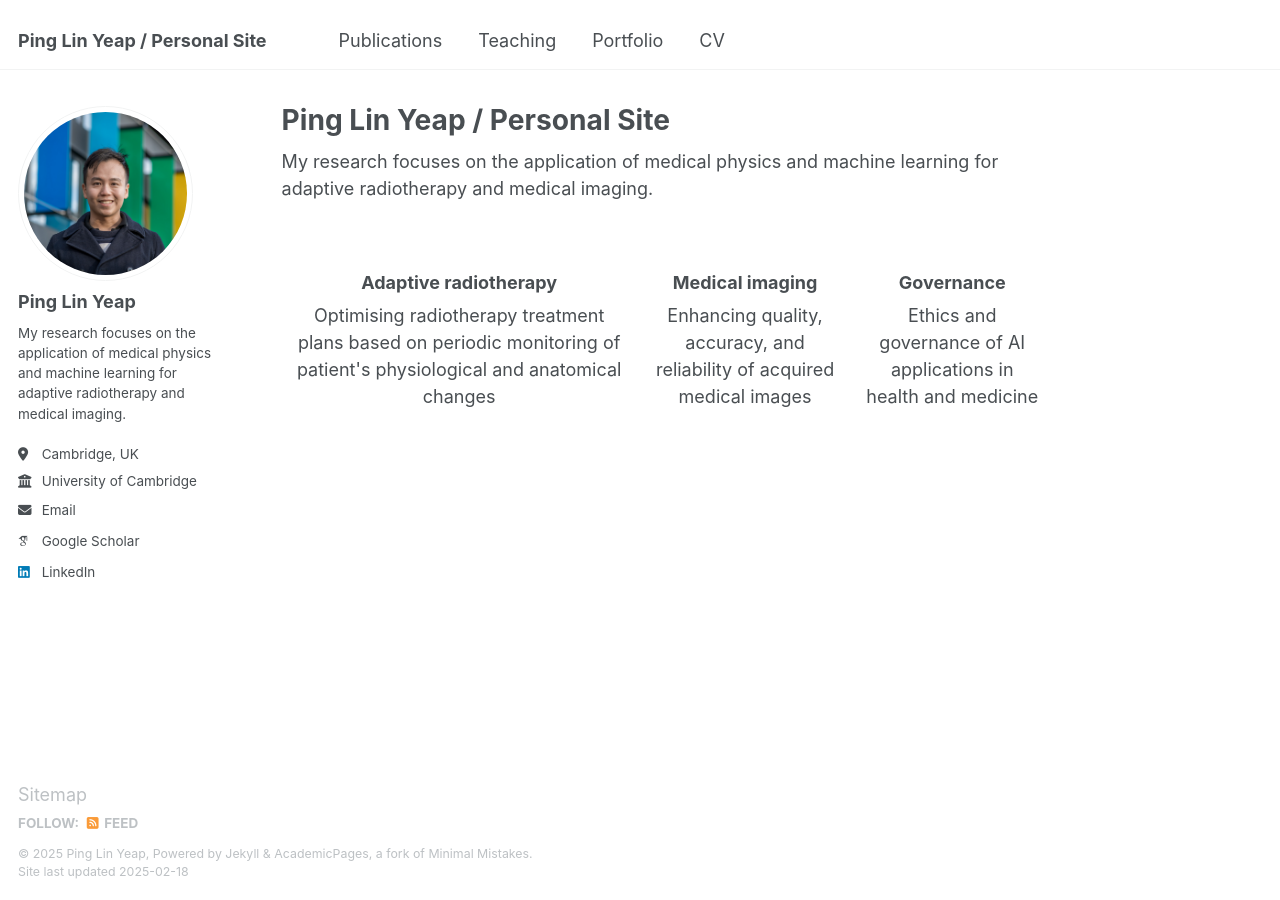
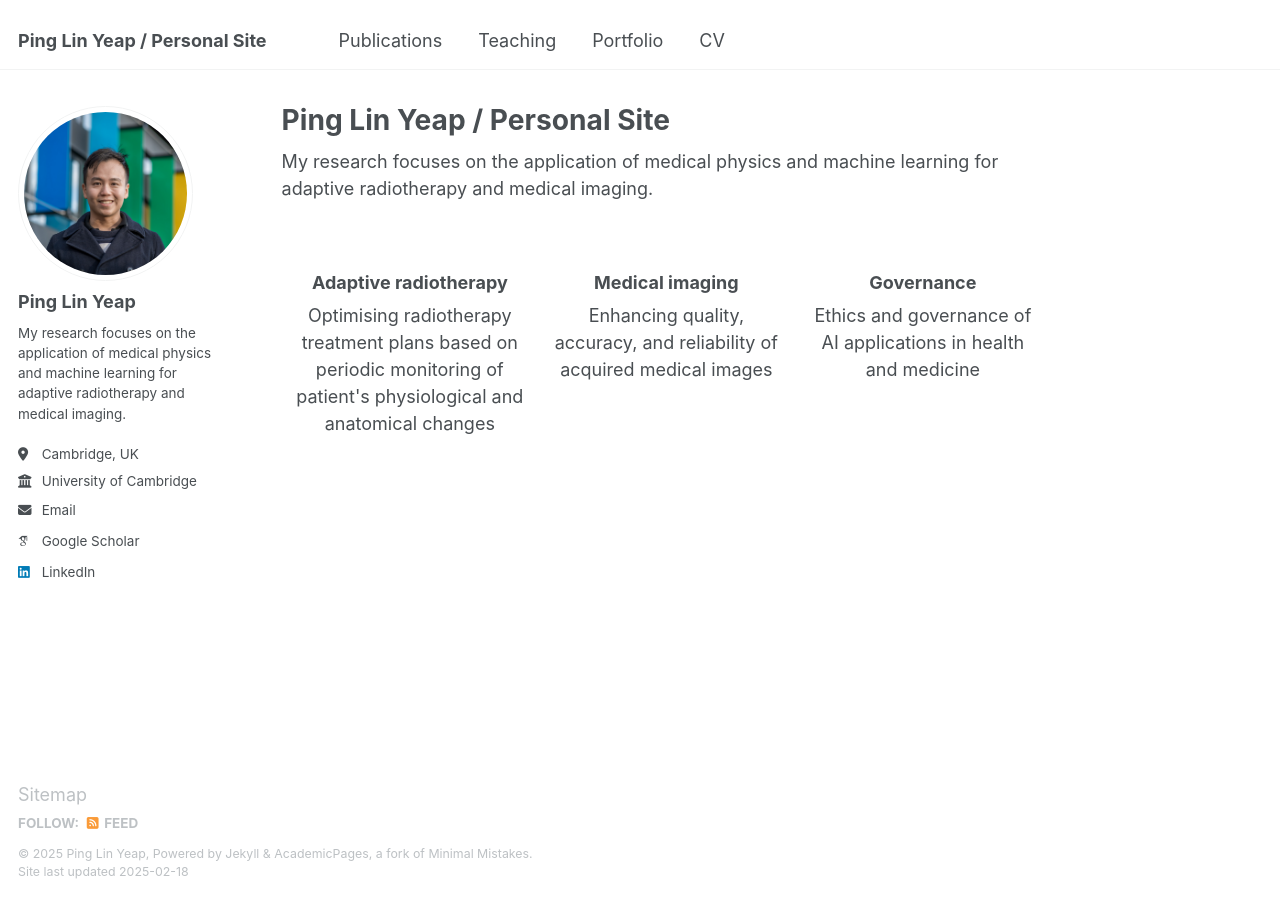
Before and after one commit to yeappl/yeappl.github.io, a Jekyll site: the page built from _pages/about.md, in a window 1280 px wide. Built offline with Jekyll 4.4.1, drawn with Linux system fonts in a browser that asks for light colours; some web fonts are replaced.

Commit message:
Update about.md

```diff
--- a/_pages/about.md
+++ b/_pages/about.md
@@ -10,19 +10,19 @@ redirect_from:
 My research focuses on the application of medical physics and machine learning for adaptive radiotherapy and medical imaging.
 
 
-<div style="display: flex; justify-content: center; text-align: center;">
+<div style="display: flex; justify-content: space-evenly; text-align: center;">
 
-<div style="margin: 10px;">
+<div style="flex: 1; margin: 10px;">
     <h3>Adaptive radiotherapy</h3>
     <p>Optimising radiotherapy treatment plans based on periodic monitoring of patient's physiological and anatomical changes</p>
 </div>
 
-<div style="margin: 10px;">
+<div style="flex: 1; margin: 10px;">
     <h3>Medical imaging</h3>
     <p>Enhancing quality, accuracy, and reliability of acquired medical images</p>
 </div>
 
-<div style="margin: 10px;">
+<div style="flex: 1; margin: 10px;">
     <h3>Governance</h3>
     <p>Ethics and governance of AI applications in health and medicine</p>
 </div>
```
